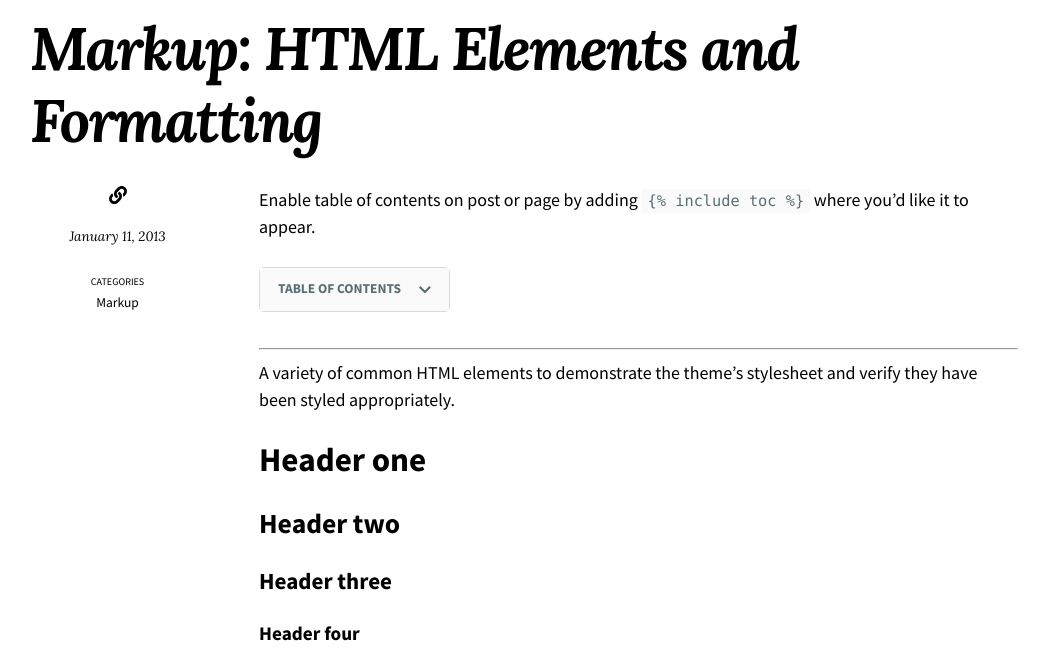
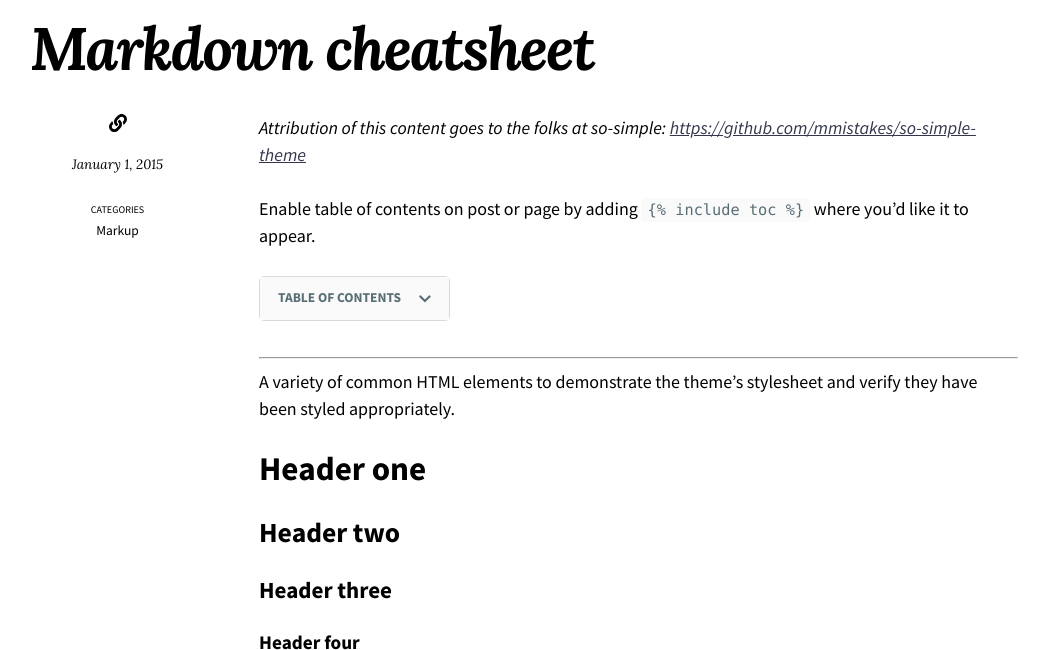
Before and after one commit to PeterGyger/stevemar.github.io, a Jekyll site: the page built from _posts/2015-01-01-markdown-cheatsheet.md, in a window 1280 px wide and 900 px high, scrolled down 780 px, cut to the strip 250-900 px from the top of the window. Shown: the whole strip, without its empty margins (116-1165 px from the left). Built offline with Jekyll 4.4.1, drawn with Linux system fonts in a browser that asks for light colours; nearby versions of some CDN libraries; a script that is not in the unit is left out; comment, search, counter and statistics services are not loaded.

Commit message:
Update and rename 2013-01-11-markup-html-elements-and-formatting.md to 2015-01-01-markdown-cheatsheet.md

```diff
--- a/_posts/2013-01-11-markup-html-elements-and-formatting.md
+++ b/_posts/2015-01-01-markdown-cheatsheet.md
@@ -1,5 +1,5 @@
 ---
-title: "Markup: HTML Elements and Formatting"
+title: "Markdown cheatsheet"
 sub_title: "The common elements"
 categories:
   - Markup
@@ -8,6 +8,8 @@ image:
   path: https://www.google.ca/images/branding/googlelogo/2x/googlelogo_color_272x92dp.png
   thumbnail: https://www.google.ca/images/branding/googlelogo/2x/googlelogo_color_272x92dp.png
 ---
+
+_Attribution of this content goes to the folks at so-simple: [https://github.com/mmistakes/so-simple-theme](https://github.com/mmistakes/so-simple-theme)_
 
 Enable table of contents on post or page by adding `{%raw %}{% include toc %}{% endraw %}` where you'd like it to appear.
 
```
